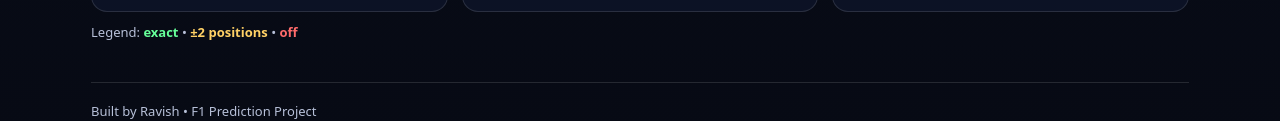
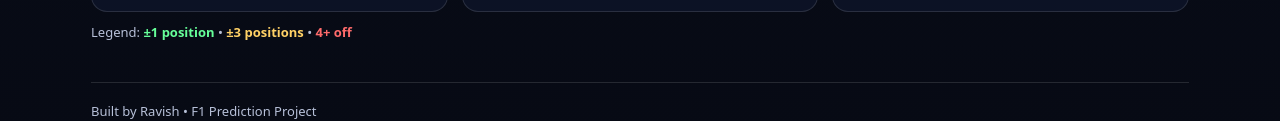
Before and after one commit to Ravishsingh703/F1-Race-Result-Predictor, a plain HTML site: page docs/predictions.html in a window 1280 px wide. Shown: the part 1123-1244 px from the top of the page. Drawn offline with Linux system fonts and the light colour scheme.

Commit message:
Update predictions.html

```diff
--- a/docs/predictions.html
+++ b/docs/predictions.html
@@ -186,7 +186,7 @@
       </div>
 
       <div class="note">
-        Legend: <span class="match">exact</span> • <span class="close">±2 positions</span> • <span class="miss">off</span>
+        Legend: <span class="match">±1 position</span> • <span class="close">±3 positions</span> • <span class="miss">4+ off</span>
       </div>
     </div>
 
```
